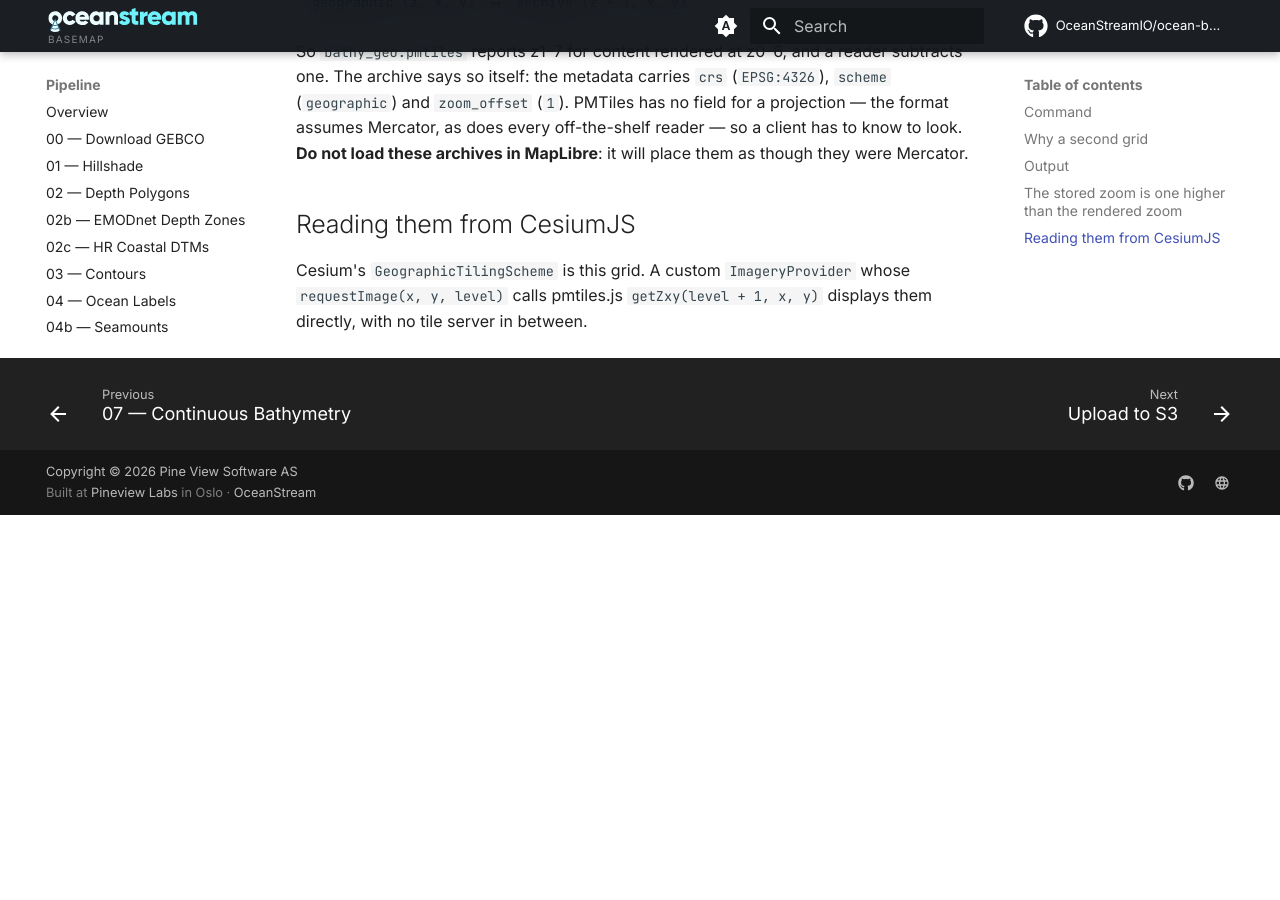
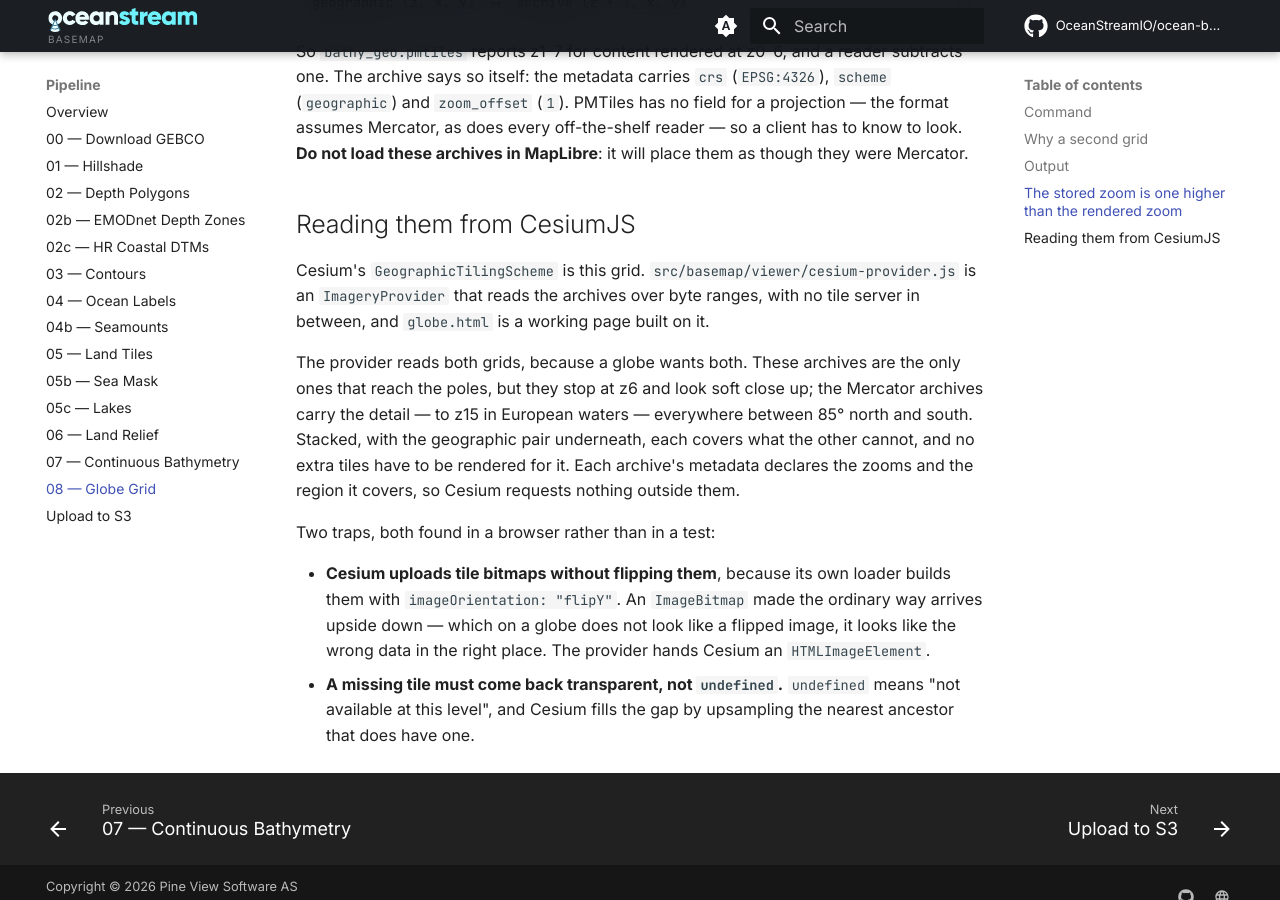
Before and after one commit to OceanStreamIO/ocean-basemap, an MkDocs documentation site: the page built from docs/pipeline/globe.md, in a window 1280 px wide and 900 px high, scrolled down 1439 px. Built offline with MkDocs 1.6.1 and Material for MkDocs 9.7.7, drawn with Linux system fonts in a browser that asks for light colours; comment, search, counter and statistics services are not loaded; before the commit the page ends 1954 px from its top, so only the background shows below that.

Commit message:
feat: put the deep archives on the globe too
The globe blurred as soon as anyone zoomed in, because the geographic
archives stop at z6 -- about 2 km a pixel -- and Cesium can only stretch what
it has. The detail already exists, in the Mercator archives the 2D map uses,
and Cesium draws that grid natively: WebMercatorTilingScheme is exactly the
XYZ pyramid they are built on.

So the provider now reads either grid and the globe stacks all seven, the
geographic pair underneath for the poles and the Mercator ones over them for
detail to z15 in European waters. No new tiles, no new build. Each archive
already records the zooms and the region it covers, so the regional ones ask
for nothing outside the EMODnet extent.

Checked in a browser against the live archives: each of the seven constructs
on the right tiling scheme, with the right zoom range and bounds, and returns
a 256px tile for a point inside its own coverage -- or the transparent tile,
where a sea archive is asked about land.

Co-Authored-By: Claude Opus 5 <noreply@anthropic.com>

```diff
--- a/docs/pipeline/globe.md
+++ b/docs/pipeline/globe.md
@@ -58,6 +58,23 @@ MapLibre**: it will place them as though they were Mercator.
 
 ## Reading them from CesiumJS
 
-Cesium's `GeographicTilingScheme` is this grid. A custom `ImageryProvider`
-whose `requestImage(x, y, level)` calls pmtiles.js `getZxy(level + 1, x, y)`
-displays them directly, with no tile server in between.
+Cesium's `GeographicTilingScheme` is this grid. `src/basemap/viewer/cesium-provider.js`
+is an `ImageryProvider` that reads the archives over byte ranges, with no tile server in
+between, and `globe.html` is a working page built on it.
+
+The provider reads both grids, because a globe wants both. These archives are the only
+ones that reach the poles, but they stop at z6 and look soft close up; the Mercator
+archives carry the detail — to z15 in European waters — everywhere between 85° north and
+south. Stacked, with the geographic pair underneath, each covers what the other cannot,
+and no extra tiles have to be rendered for it. Each archive's metadata declares the zooms
+and the region it covers, so Cesium requests nothing outside them.
+
+Two traps, both found in a browser rather than in a test:
+
+- **Cesium uploads tile bitmaps without flipping them**, because its own loader builds
+  them with `imageOrientation: "flipY"`. An `ImageBitmap` made the ordinary way arrives
+  upside down — which on a globe does not look like a flipped image, it looks like the
+  wrong data in the right place. The provider hands Cesium an `HTMLImageElement`.
+- **A missing tile must come back transparent, not `undefined`.** `undefined` means "not
+  available at this level", and Cesium fills the gap by upsampling the nearest ancestor
+  that does have one.
```
